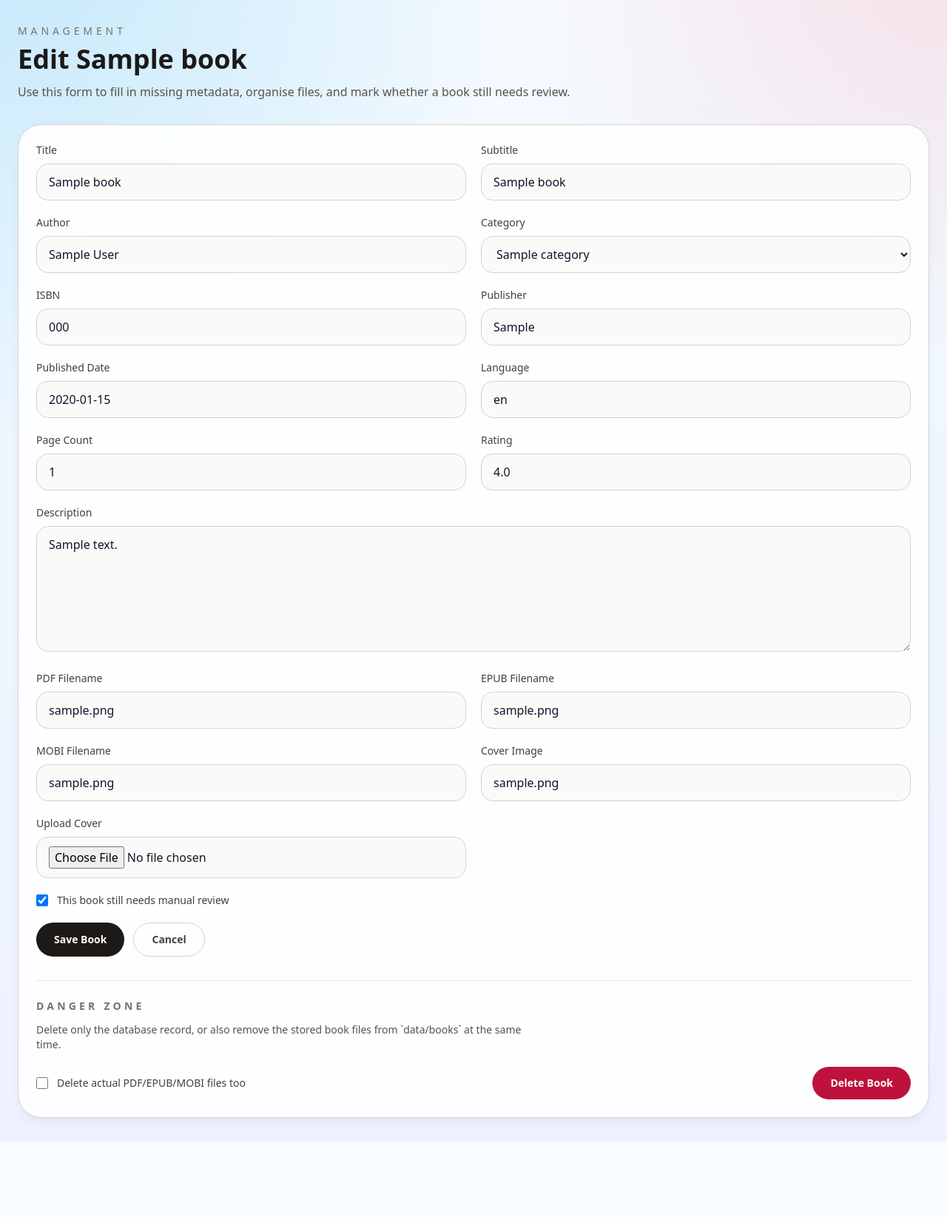
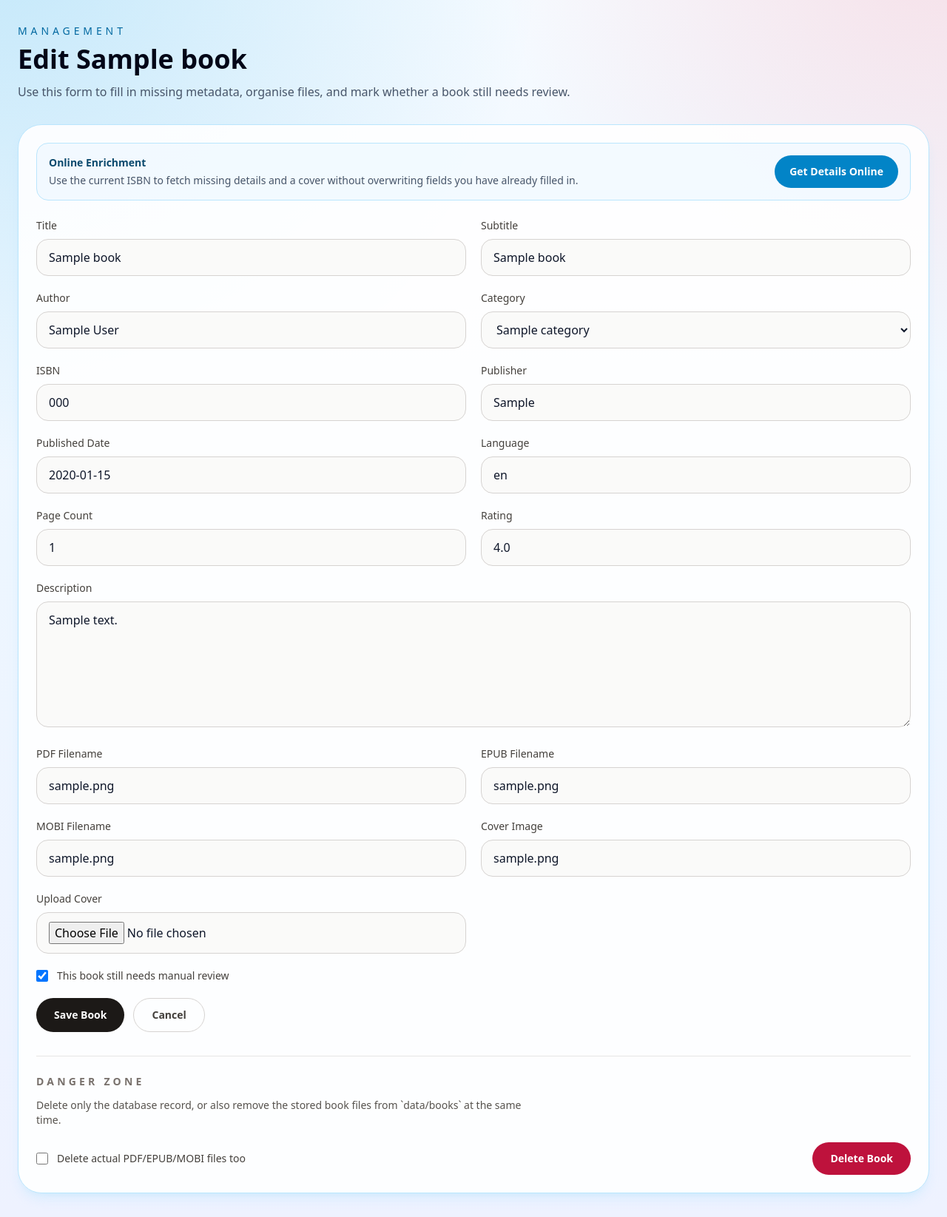
Before and after one commit to colinleroux/bookidea, a Flask app: page /manage/books/1/edit in a window 1280 px wide. Shown: the part 93-1738 px from the top of the page at 74% size. Before the commit the page ends 1617 px from the top, so only its background shows below. Run offline with Flask 3, Linux system fonts and the light colour scheme; tables that the repository leaves empty hold one stand-in row (values such as "Sample post"); some libraries are stand-ins or nearby versions.

Commit message:
Add ISBN-based online metadata lookup to book editing

```diff
--- a/app/routes.py
+++ b/app/routes.py
@@ -16,6 +16,7 @@ from werkzeug.utils import secure_filename
 from app import db
 from app.models import Book, Category
 from app.services.importer import cover_file_path, ensure_placeholder_cover, import_new_books, slugify
+from app.services.online_metadata import fetch_metadata_by_isbn, save_cover_from_url
 
 main = Blueprint("main", __name__)
 
@@ -131,6 +132,43 @@ def delete_book(book_id):
     else:
         flash("Book deleted from the database.", "success")
     return redirect(url_for("main.manage_books"))
+
+
+@main.route("/manage/books/<int:book_id>/fetch-details", methods=["POST"])
+def fetch_book_details(book_id):
+    book = Book.query.get_or_404(book_id)
+
+    if not book.isbn:
+        flash("Add an ISBN before trying to fetch details online.", "error")
+        return redirect(url_for("main.edit_book", book_id=book.id))
+
+    metadata = fetch_metadata_by_isbn(book.isbn)
+    if not metadata:
+        flash("No online details were found for that ISBN.", "error")
+        return redirect(url_for("main.edit_book", book_id=book.id))
+
+    applied_fields = []
+    for field in ("title", "subtitle", "author", "publisher", "published_date", "page_count", "description"):
+        incoming = metadata.get(field)
+        existing = getattr(book, field)
+        if incoming and not existing:
+            setattr(book, field, incoming)
+            applied_fields.append(field)
+
+    if not book.cover_image and metadata.get("cover_url"):
+        saved_cover = save_cover_from_url(book, metadata["cover_url"])
+        if saved_cover:
+            book.cover_image = saved_cover
+            applied_fields.append("cover")
+
+    db.session.commit()
+
+    if applied_fields:
+        flash(f"Online details added: {', '.join(applied_fields)}.", "success")
+    else:
+        flash("Online details were found, but your current values were already populated.", "info")
+
+    return redirect(url_for("main.edit_book", book_id=book.id))
 
 
 @main.route("/manage/categories", methods=["GET", "POST"])
--- /dev/null
+++ b/app/services/online_metadata.py
@@ -0,0 +1,86 @@
+import json
+from pathlib import Path
+from urllib.error import HTTPError, URLError
+from urllib.parse import urlencode
+from urllib.request import urlopen
+
+from flask import current_app
+
+from app.services.importer import slugify
+
+
+OPEN_LIBRARY_BOOKS_URL = "https://openlibrary.org/api/books"
+OPEN_LIBRARY_COVER_URL = "https://covers.openlibrary.org/b/isbn/{isbn}-L.jpg"
+
+
+def fetch_metadata_by_isbn(isbn):
+    clean_isbn = normalize_isbn(isbn)
+    if not clean_isbn:
+        return {}
+
+    params = urlencode(
+        {
+            "bibkeys": f"ISBN:{clean_isbn}",
+            "format": "json",
+            "jscmd": "data",
+        }
+    )
+
+    try:
+        with urlopen(f"{OPEN_LIBRARY_BOOKS_URL}?{params}", timeout=12) as response:
+            payload = json.loads(response.read().decode("utf-8"))
+    except (HTTPError, URLError, TimeoutError, json.JSONDecodeError):
+        return {}
+
+    book_data = payload.get(f"ISBN:{clean_isbn}", {})
+    if not book_data:
+        return {}
+
+    authors = [author.get("name", "").strip() for author in book_data.get("authors", []) if author.get("name")]
+    publishers = [publisher.get("name", "").strip() for publisher in book_data.get("publishers", []) if publisher.get("name")]
+
+    return {
+        "title": book_data.get("title"),
+        "subtitle": book_data.get("subtitle"),
+        "author": ", ".join(authors) if authors else None,
+        "publisher": publishers[0] if publishers else None,
+        "published_date": book_data.get("publish_date"),
+        "page_count": book_data.get("number_of_pages"),
+        "description": normalize_description(book_data.get("notes") or book_data.get("description")),
+        "cover_url": OPEN_LIBRARY_COVER_URL.format(isbn=clean_isbn),
+    }
+
+
+def normalize_description(value):
+    if isinstance(value, dict):
+        return value.get("value")
+    if isinstance(value, str):
+        return value.strip()
+    return None
+
+
+def normalize_isbn(value):
+    if not value:
+        return ""
+    return "".join(character for character in value if character.isdigit() or character.upper() == "X")
+
+
+def save_cover_from_url(book, image_url):
+    if not image_url:
+        return None
+
+    covers_dir = Path(current_app.config["COVERS_DIR"])
+    filename = f"{slugify(f'{book.title}-{book.author}')}.jpg"
+    destination = covers_dir / filename
+
+    try:
+        with urlopen(image_url, timeout=15) as response:
+            content = response.read()
+    except (HTTPError, URLError, TimeoutError):
+        return None
+
+    if not content:
+        return None
+
+    destination.write_bytes(content)
+    return f"covers/{filename}"
--- a/app/templates/book_form.html
+++ b/app/templates/book_form.html
@@ -4,12 +4,24 @@
 
 {% block content %}
 <section class="mb-8">
-    <p class="text-sm uppercase tracking-[0.35em] text-stone-500">Management</p>
-    <h1 class="mt-2 text-4xl font-semibold text-stone-900">{{ page_title }}</h1>
-    <p class="mt-3 max-w-3xl text-stone-600">Use this form to fill in missing metadata, organise files, and mark whether a book still needs review.</p>
+    <p class="text-sm uppercase tracking-[0.35em] text-sky-700">Management</p>
+    <h1 class="mt-2 text-4xl font-semibold text-slate-950">{{ page_title }}</h1>
+    <p class="mt-3 max-w-3xl text-slate-600">Use this form to fill in missing metadata, organise files, and mark whether a book still needs review.</p>
 </section>
 
-<section class="rounded-[2rem] border border-stone-300 bg-white/90 p-6 shadow-lg shadow-stone-800/5">
+<section class="rounded-[2rem] border border-sky-200 bg-white/90 p-6 shadow-lg shadow-sky-200/40">
+    {% if book %}
+        <div class="mb-6 flex flex-wrap items-center justify-between gap-3 rounded-2xl border border-sky-200 bg-sky-50/80 px-4 py-4">
+            <div>
+                <p class="text-sm font-semibold text-sky-900">Online Enrichment</p>
+                <p class="mt-1 text-sm text-slate-600">Use the current ISBN to fetch missing details and a cover without overwriting fields you have already filled in.</p>
+            </div>
+            <form method="post" action="{{ url_for('main.fetch_book_details', book_id=book.id) }}">
+                <button type="submit" class="rounded-full bg-sky-600 px-5 py-3 text-sm font-semibold text-white transition hover:bg-sky-500">Get Details Online</button>
+            </form>
+        </div>
+    {% endif %}
+
     <form method="post" action="{{ form_action }}" enctype="multipart/form-data" class="grid gap-5 lg:grid-cols-2">
         <label class="block">
             <span class="mb-2 block text-sm font-medium text-stone-700">Title</span>
```
